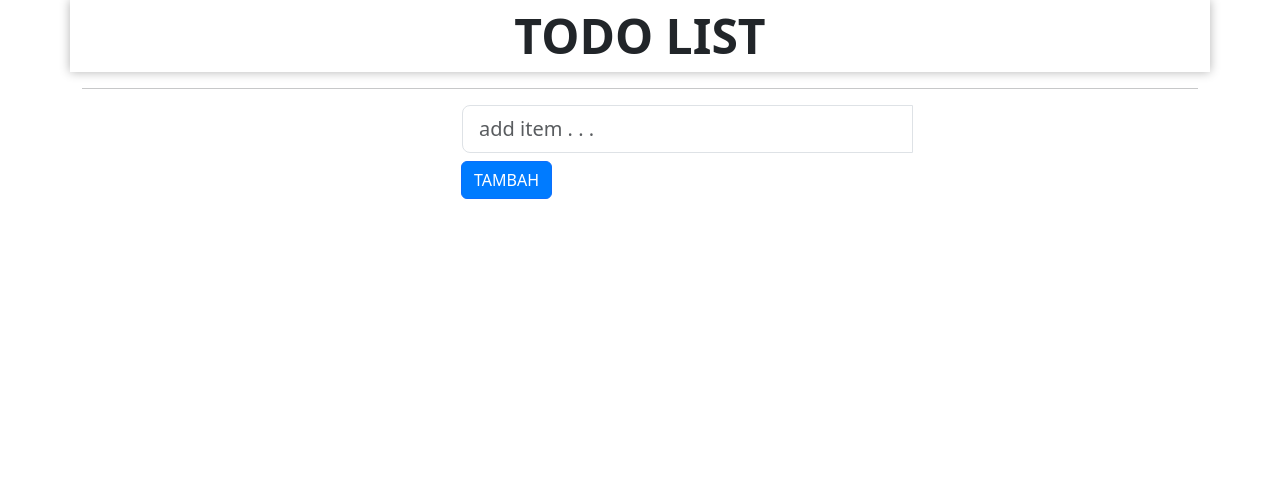
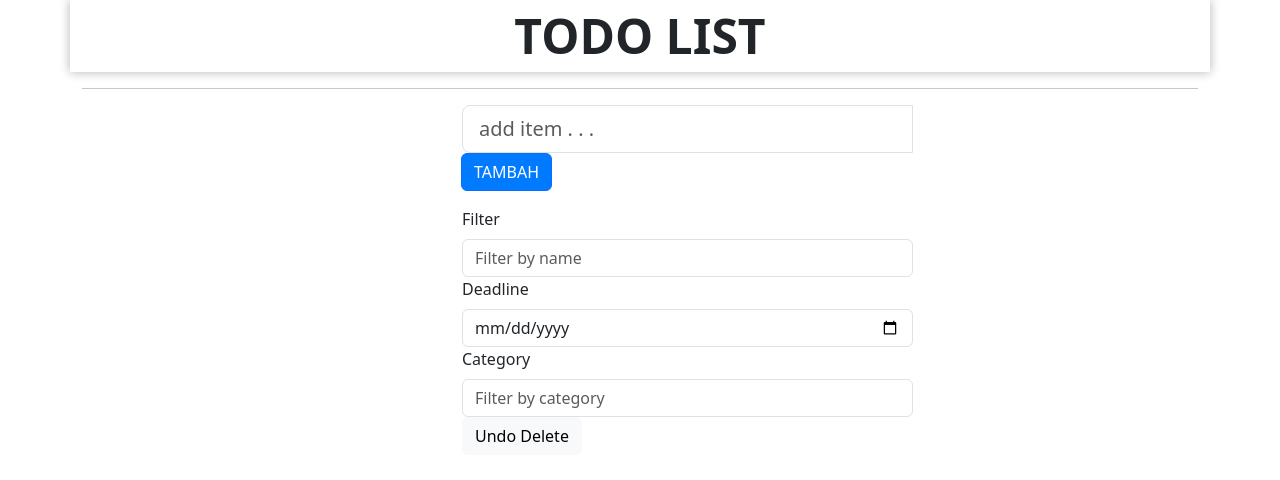
Before and after one commit to AlpianPPLG/todo-list, a React (Create React App) app: page / in a window 1280 px wide. Shown: the top 480 px of the page. Built offline with nearby package versions, Linux system fonts and the light colour scheme.

Commit message:
initial commit

```diff
--- a/src/App.js
+++ b/src/App.js
@@ -18,6 +18,11 @@ class App extends Component {
     this.state = {
       userInput: "",
       list: [],
+      deletedList: [],
+      filter: "",
+      deadline: "",
+      category: "",
+      confirmDelete: false,
     };
   }
 
@@ -38,16 +43,25 @@ class App extends Component {
         // Add a user value to list
         value: this.state.userInput,
         checked: false, // Add a new property for checkbox
+        deadline: this.state.deadline,
+        category: this.state.category,
       };
 
-      // Update list
+      // Get previous list
       const list = [...this.state.list];
+
+      // Add new item to list
       list.push(userInput);
+
+      // Save data to local storage
+      localStorage.setItem("todo-list", JSON.stringify(list));
 
       // reset state
       this.setState({
         list,
         userInput: "",
+        deadline: "",
+        category: "",
       });
     } else {
       alert("Kolom input tidak boleh kosong");
@@ -61,10 +75,42 @@ class App extends Component {
     // Filter values and leave value which we need to delete
     const updateList = list.filter((item) => item.id !== key);
 
+    // Save deleted list
+    this.setState({
+      deletedList: [
+        ...this.state.deletedList,
+        list.find((item) => item.id === key),
+      ],
+    });
+
     // Update list in state
     this.setState({
       list: updateList,
     });
+  }
+
+  confirmDeleteItem(key) {
+    const confirm = window.confirm(
+      "Apakah Anda yakin ingin menghapus data Todo List ini?"
+    );
+    if (confirm) {
+      this.deleteItem(key);
+      this.setState({
+        confirmDelete: false,
+      });
+    }
+  }
+
+  undoDelete() {
+    if (this.state.deletedList.length > 0) {
+      const deletedItem = this.state.deletedList.pop();
+      const list = [...this.state.list];
+      list.push(deletedItem);
+      this.setState({
+        list,
+        deletedList: this.state.deletedList,
+      });
+    }
   }
 
   editItem = (index) => {
@@ -85,15 +131,16 @@ class App extends Component {
     this.setState({ list: updatedList });
   };
 
-  handleKeyPress = (event) => {
-    if (event.key === "Enter") {
-      this.setState({ loading: true }, () => {
-        setTimeout(() => {
-          this.addItem();
-          this.setState({ loading: false });
-        }, 1000);
+  filterTodo = (event) => {
+    this.setState({
+      filter: event.target.value,
     });
-    }
+  };
+
+  filterCategory = (event) => {
+    this.setState({
+      category: event.target.value,
+    });
   };
 
   render() {
@@ -135,8 +182,6 @@ class App extends Component {
               />
               <InputGroup>
                 <Button
-                  className="mt-2"
-                  disabled={this.state.loading}
                   onClick={() => {
                     this.setState({ loading: true });
                     setTimeout(() => {
@@ -171,7 +216,14 @@ class App extends Component {
           <Col md={{ span: 5, offset: 4 }}>
             <ListGroup>
               {/* map over and print items */}
-              {this.state.list.map((item, index) => {
+              {this.state.list
+                .filter(
+                  (item) =>
+                    item.value.toLowerCase().includes(this.state.filter) &&
+                    item.deadline.includes(this.state.deadline) &&
+                    item.category.includes(this.state.category)
+                )
+                .map((item, index) => {
                   return (
                     <div key={index}>
                       <ListGroup.Item
@@ -180,7 +232,9 @@ class App extends Component {
                         style={{
                           display: "flex",
                           justifyContent: "space-between",
-                        textDecoration: item.checked ? "line-through" : "none",
+                          textDecoration: item.checked
+                            ? "line-through"
+                            : "none",
                         }}
                       >
                         <Form.Check
@@ -188,17 +242,29 @@ class App extends Component {
                           checked={item.checked}
                           onChange={() => this.handleCheckboxChange(index)}
                         />
-                      <span style={{ color: item.checked ? "gray" : "black" }}>
+                        <span
+                          style={{ color: item.checked ? "gray" : "black" }}
+                        >
                           {item.value}
                         </span>
                         <span>
                           <Button
                             style={{ marginRight: "10px" }}
                             variant="light"
-                          onClick={() => this.deleteItem(item.id)}
+                            onClick={() =>
+                              this.setState({ confirmDelete: true })
+                            }
                           >
                             Delete
                           </Button>
+                          {this.state.confirmDelete && (
+                            <Button
+                              variant="light"
+                              onClick={() => this.confirmDeleteItem(item.id)}
+                            >
+                              Confirm
+                            </Button>
+                          )}
                           <Button
                             variant="light"
                             onClick={() => this.editItem(index)}
@@ -213,6 +279,45 @@ class App extends Component {
             </ListGroup>
           </Col>
         </Row>
+        <Row>
+          <Col md={{ span: 5, offset: 4 }}>
+            <Form>
+              <Form.Group controlId="formBasicEmail">
+                <Form.Label>Filter</Form.Label>
+                <Form.Control
+                  type="text"
+                  value={this.state.filter}
+                  onChange={this.filterTodo}
+                  placeholder="Filter by name"
+                />
+              </Form.Group>
+
+              <Form.Group controlId="formBasicPassword">
+                <Form.Label>Deadline</Form.Label>
+                <Form.Control
+                  type="date"
+                  value={this.state.deadline}
+                  onChange={(event) =>
+                    this.setState({ deadline: event.target.value })
+                  }
+                />
+              </Form.Group>
+
+              <Form.Group controlId="formBasicPassword">
+                <Form.Label>Category</Form.Label>
+                <Form.Control
+                  type="text"
+                  value={this.state.category}
+                  onChange={this.filterCategory}
+                  placeholder="Filter by category"
+                />
+              </Form.Group>
+              <Button variant="light" onClick={() => this.undoDelete()}>
+                Undo Delete
+              </Button>
+            </Form>
+          </Col>
+        </Row>
       </Container>
     );
   }
```
Lines whose indentation alone changed are shown as unchanged.
